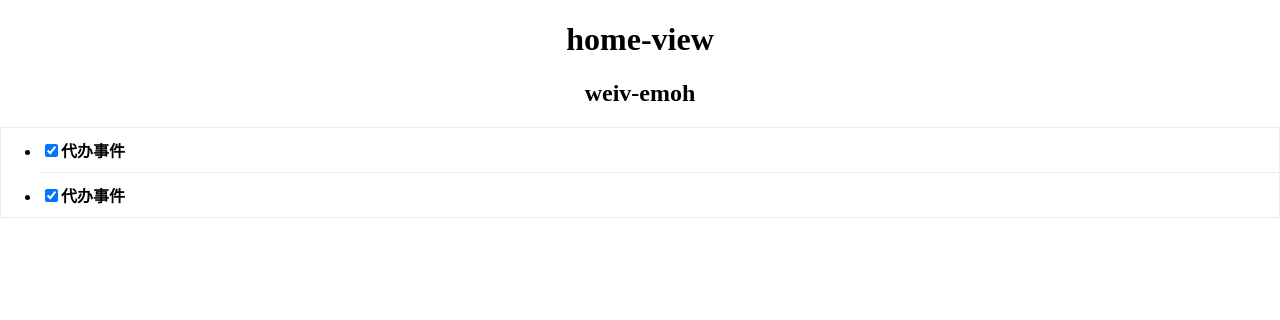
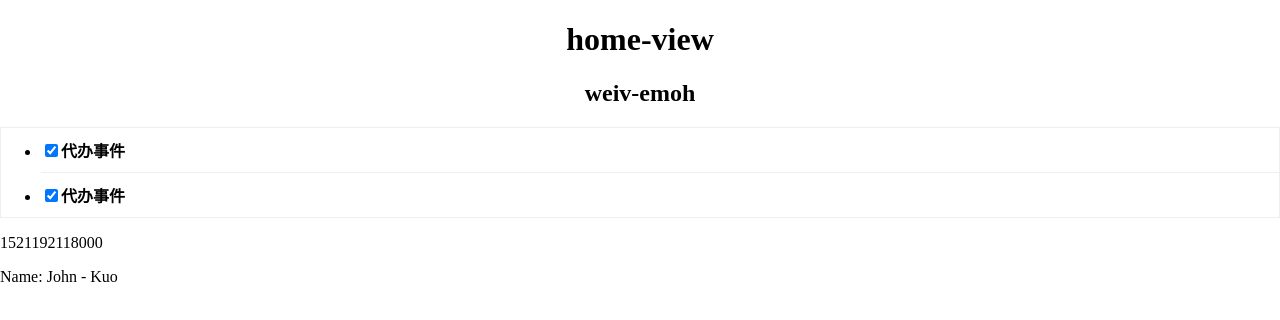
Before and after one commit to davidkoojohn/TodoList-for-vuejs, a Vue app: page /#/home in a window 1280 px wide. Shown: the top 320 px of the page. Built offline with nearby package versions, Linux system fonts and the light colour scheme.

Commit message:
try computed again

```diff
--- a/src/views/HomeView.vue
+++ b/src/views/HomeView.vue
@@ -7,6 +7,8 @@
       <h2 class="center">{{ reversedMessage }}</h2>
     </div>
     <todo/>
+    <p>{{ now }}</p>
+    <p>Name: {{ fullName }}</p>
   </div>
 </template>
 
@@ -21,15 +23,27 @@
     },
     data() {
       return {
-        title: 'home-view'
+        title: 'home-view',
+        firstName: 'John',
+        lastName: 'Kuo'
       }
     },
+    // 计算属性
     computed: {
       // 计算属性的 getter
       reversedMessage: function () {
         return this.title.split('').reverse().join('')
+      },
+      now: () => {
+        // 计算属性缓存 vs 方法
+        return Date.now()
+      },
+      fullName() {
+        return `${this.firstName} - ${this.lastName}`
       }
     },
+    // 计算属性 vs 侦听属性
+    watch: {},
     methods: {
 
     }
```
